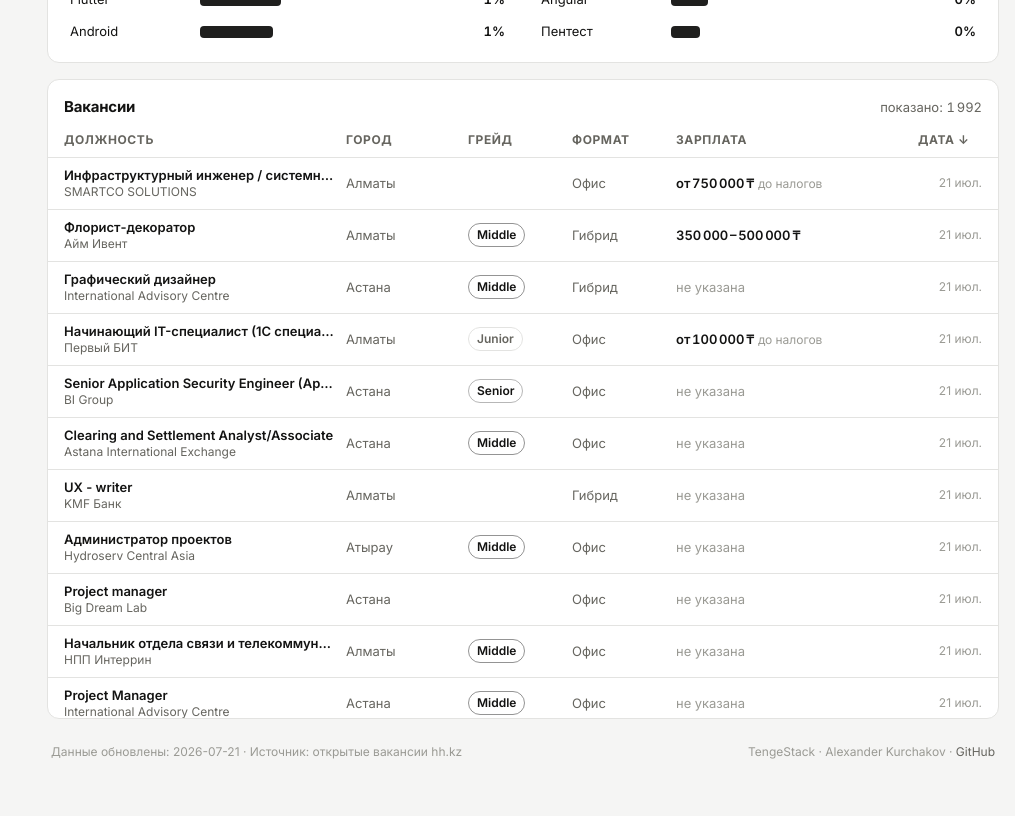
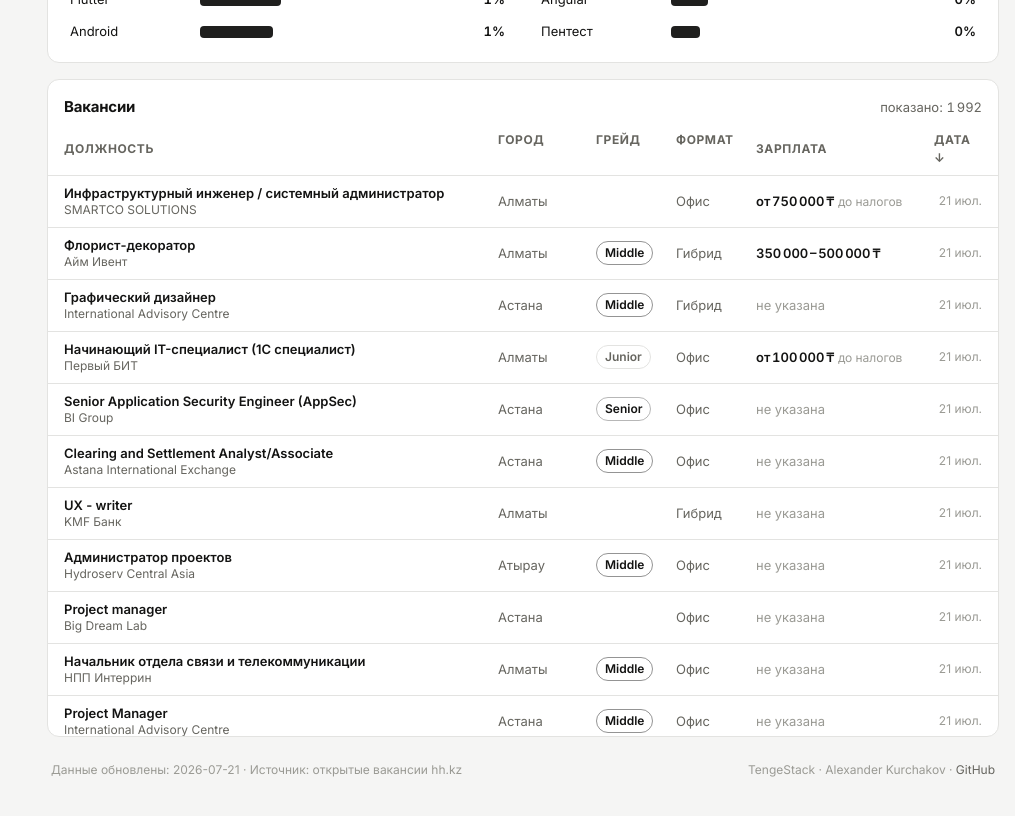
Before and after one commit to Alexanderadon/tengestack, a Next.js app: page / in a window 1280 px wide. Shown: the part 1380-2196 px from the top of the page, without its empty margins (265-1280 px from the left). Built offline with nearby package versions, Linux system fonts and the light colour scheme.

Commit message:
fix: tighten vacancy table columns so header/rows never collide in narrow desktop widths

```diff
--- a/src/widgets/VacancyTable/VacancyTable.module.scss
+++ b/src/widgets/VacancyTable/VacancyTable.module.scss
@@ -1,4 +1,4 @@
-$grid: minmax(220px, 1fr) 110px 92px 92px minmax(180px, 230px) 64px;
+$grid: minmax(140px, 1fr) 90px 72px 72px minmax(140px, 170px) 48px;
 
 .wrap {
   background: var(--c-surface);
@@ -27,7 +27,7 @@ $grid: minmax(220px, 1fr) 110px 92px 92px minmax(180px, 230px) 64px;
 .cols {
   display: grid;
   grid-template-columns: $grid;
-  gap: var(--gap-3);
+  gap: var(--gap-2);
   padding: 0 var(--gap-4) var(--gap-2);
   border-bottom: 1px solid var(--c-border);
 }
@@ -62,7 +62,7 @@ $grid: minmax(220px, 1fr) 110px 92px 92px minmax(180px, 230px) 64px;
 .row {
   display: grid;
   grid-template-columns: $grid;
-  gap: var(--gap-3);
+  gap: var(--gap-2);
   align-items: center;
   padding: 0 var(--gap-4);
   border-bottom: 1px solid var(--c-border);
```
